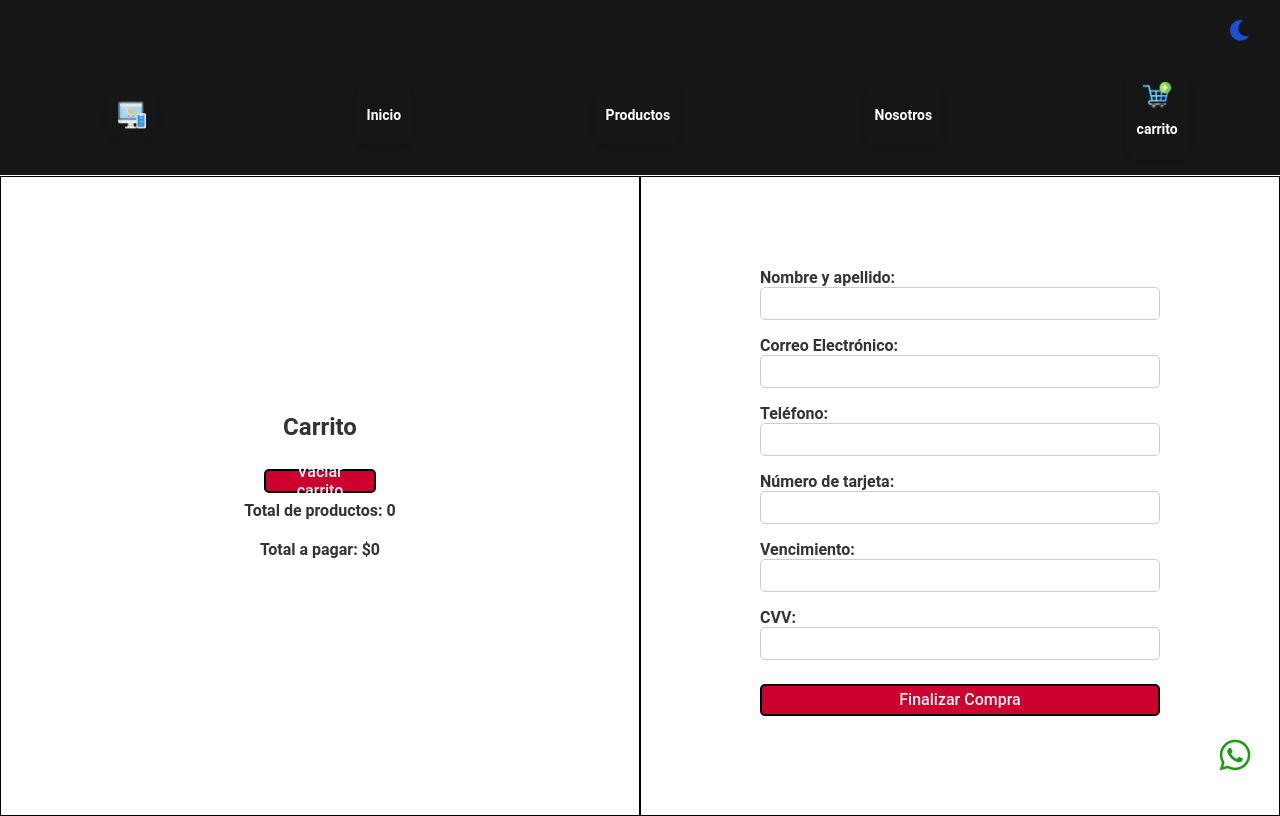
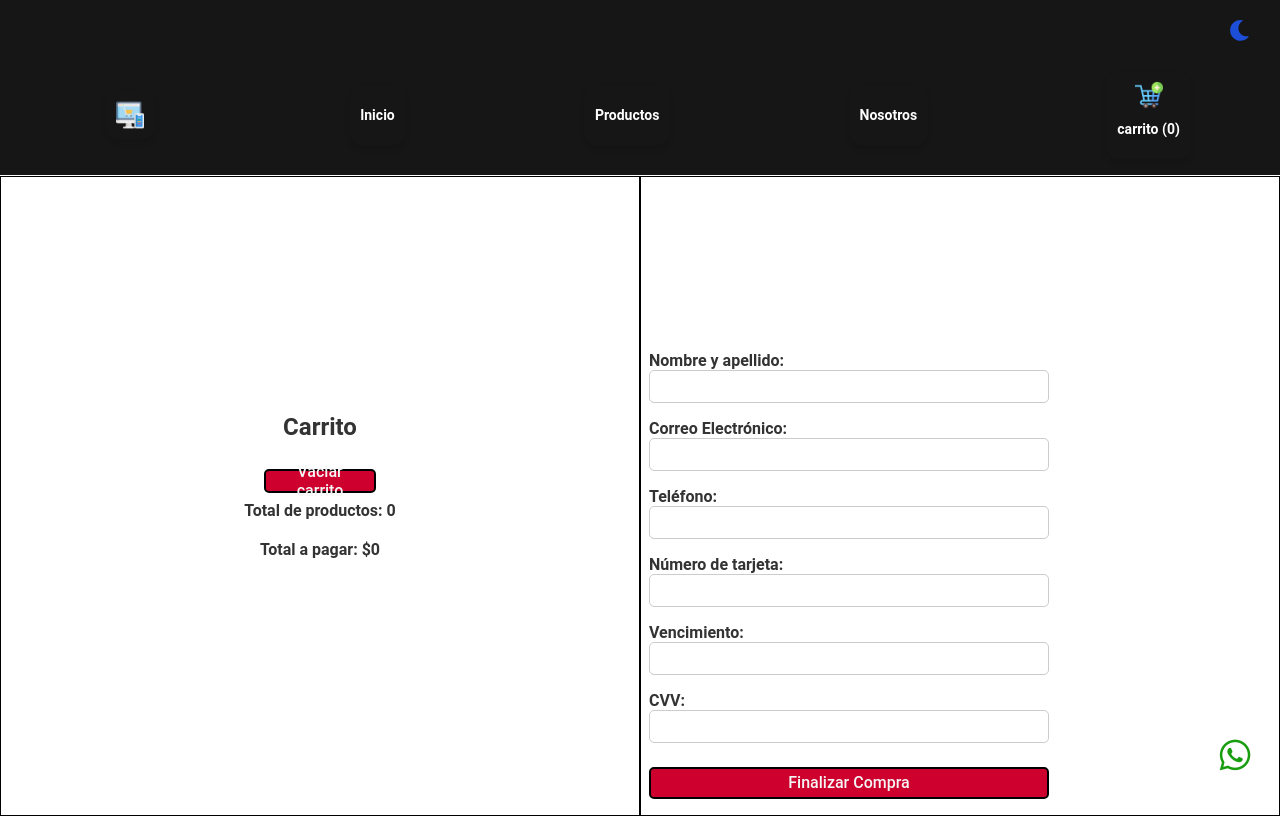
Before and after one commit to NicolasRovetta/e-commerce, a React (Vite) app: page /cart in a window 1280 px wide. Built offline with nearby package versions, Linux system fonts and the light colour scheme.

Commit message:
contador en cartWidget

```diff
--- a/src/components/CartWidget.jsx
+++ b/src/components/CartWidget.jsx
@@ -1,15 +1,26 @@
-import cart from '../assets/cartWidget.png'
-import { useState } from 'react'
+import cart from '../assets/cartWidget.png';
+import { useState, useEffect } from 'react';
+import { addProductCart } from './DetalleProducto';
 
 function CartWidget() {
+  const [cartCount, setCartCount] = useState(0);
+
+  useEffect(() => {
+    const interval = setInterval(() => {
+      setCartCount(addProductCart.length);
+    }, 1000);
+
+    return () => clearInterval(interval);
+  }, []);
+
   return (
     <>
-    <div className="cartPosition">
-    <img src={cart} alt="logoCart" className='logoCart'/>
-    <div>carrito</div>
-    </div>
+      <div className="cartPosition">
+        <img src={cart} alt="logoCart" className='logoCart'/>
+        <div>carrito ({cartCount})</div>
+      </div>
     </>
-  )
+  );
 }
 
-export default CartWidget
+export default CartWidget;
--- a/src/components/cart.css
+++ b/src/components/cart.css
@@ -42,7 +42,13 @@
   justify-content: center;
 }
 
-.formulario{
+.imgProduct{
+  width: 40%;
+  height: 100%;
+  object-fit: cover;
+}
+
+.formulario {
   display: flex;
   flex-direction: column;
   height: auto;
@@ -50,8 +56,8 @@
   margin: 0;
   padding: 0.5rem;
   width: 50%;
-  align-items: center;
-  justify-content: center;
+  align-items: flex-start;
+  justify-content: flex-end;
   border: 1px solid #000;
 }
 
@@ -92,9 +98,3 @@
   align-items: center;
   justify-content: center;
 }
-
-.imgProduct{
-  width: 100%;
-  height: 100%;
-  object-fit: cover;
-}
```
